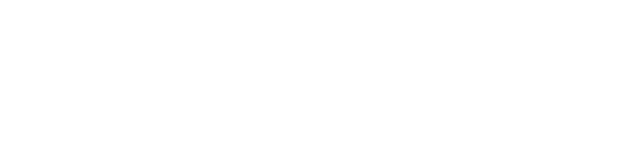
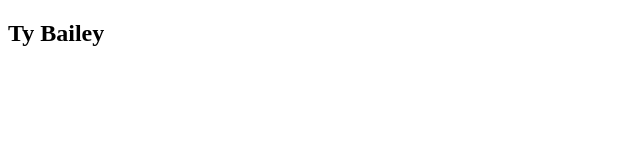
Before and after one commit to TheAlchemiCoder/foobar, a plain HTML site: page index.html in a window 1280 px wide. Shown: the whole page, without its empty margins (0-640 px from the left). Drawn offline with Linux system fonts and the light colour scheme.

Commit message:
update h2 with my name

```diff
--- a/index.html
+++ b/index.html
@@ -8,7 +8,7 @@
 </head>
 <body>
 
-    <h2></h2>
+    <h2>Ty Bailey</h2>
 
 </body>
 </html>
```
